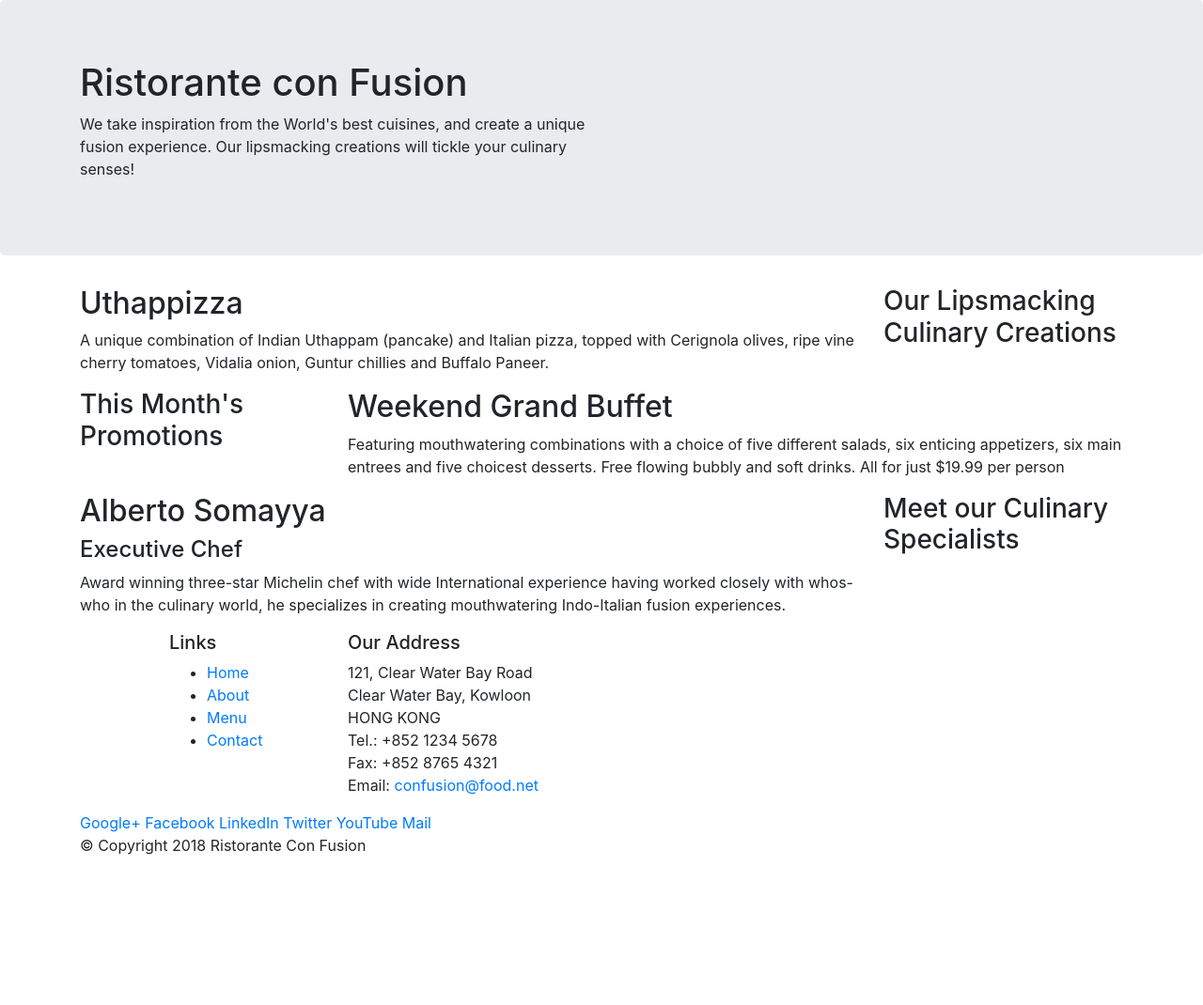
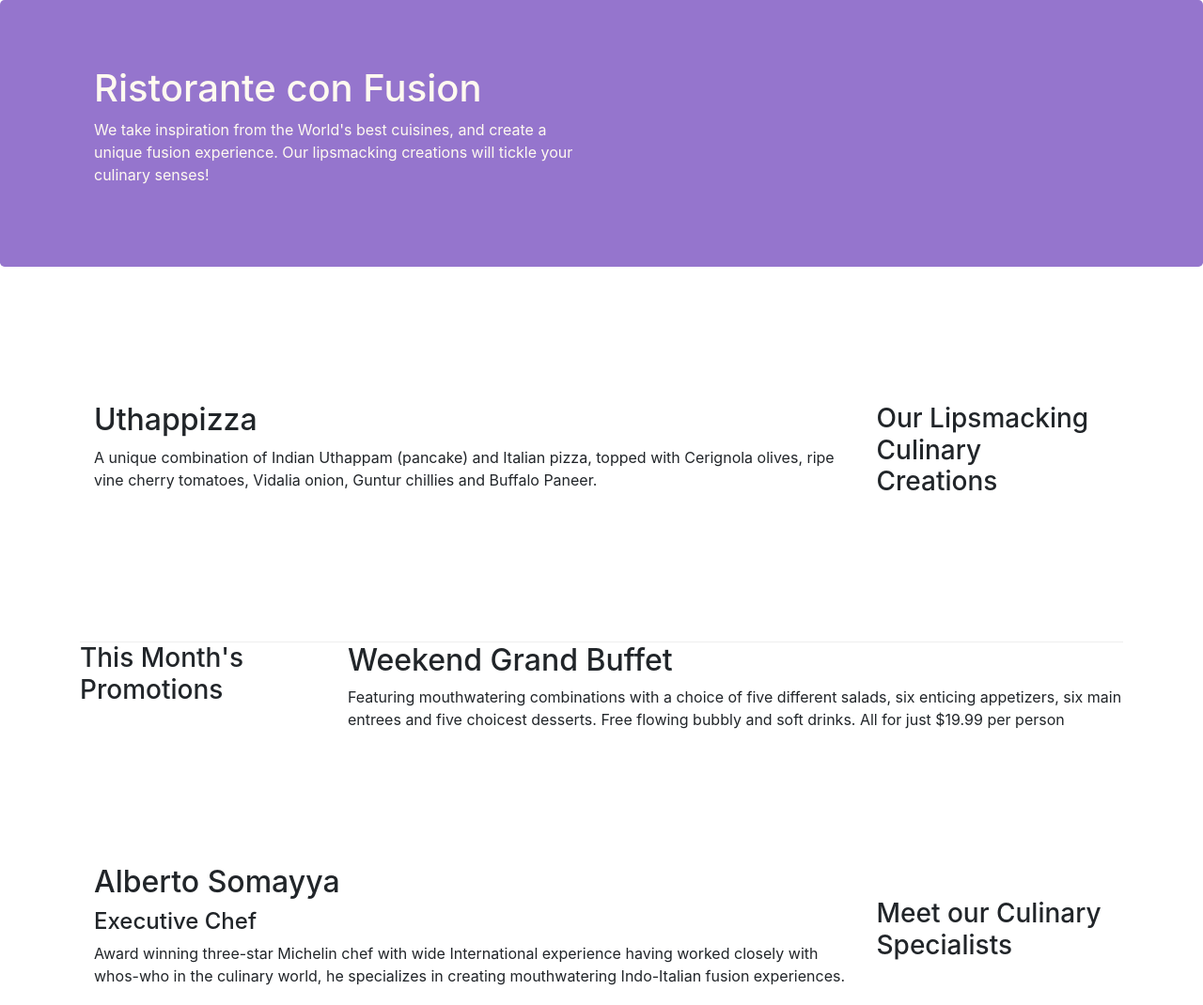
Before and after one commit to agung-prasetia/git-test, a website: page index.html in a window 1280 px wide. Shown: the top 1070 px of the page at 94% size. Before the commit the page ends 928 px from the top, so only its background shows below. Drawn offline with nearby package versions, Linux system fonts and the light colour scheme.

Commit message:
complete session

```diff
--- /dev/null
+++ b/css/styles.css
@@ -0,0 +1,30 @@
+.row-header {
+  margin: 0px auto;
+  padding: 0px auto;
+}
+
+.row-content {
+  margin: 0px auto;
+  padding: 50px 0px 50px 0px;
+  border-bottom: 1px ridge;
+  min-height: 400px;
+}
+
+.footer {
+  background-color: #d1c4e9;
+  margin: 0px auto;
+  padding: 20px 0px 20px 0px;
+}
+
+.jumbotron {
+  padding: 70px 30px 70px 30px;
+  margin: 0px auto;
+  background: #9575cd;
+  color: floralwhite;
+}
+
+.address {
+  font-size: 80%;
+  margin: 0px;
+  color: #0f0f0f;
+}
--- a/index.html
+++ b/index.html
@@ -9,6 +9,7 @@
 
     <!-- Bootstrap CSS -->
     <link rel="stylesheet" href="node_modules/bootstrap/dist/css/bootstrap.min.css">
+    <link rel="stylesheet" href="css/styles.css">
     <title>Ristorante Con Fusion</title>
 </head>
 
@@ -16,7 +17,7 @@
 
     <header class="jumbotron">
         <div class="container">
-            <div class="row">
+            <div class="row row-header">
                 <div class="col-12 col-sm-6">
                     <h1>Ristorante con Fusion</h1>
                     <p>We take inspiration from the World's best cuisines, and create a unique fusion experience. Our lipsmacking creations will tickle your culinary senses!</p>
@@ -28,7 +29,7 @@
     </header>
 
     <div class="container">
-        <div class="row">
+        <div class="row row-content align-items-center">
             <div class="col-12 col-sm-4 order-sm-last col-md-3">
                 <h3>Our Lipsmacking Culinary Creations</h3>
             </div>
@@ -49,7 +50,7 @@
             </div>
         </div>
 
-        <div class="row">
+        <div class="row row-content align-items-center">
             <div class="col-12 col-sm-4 order-sm-last col-md-3">
                 <h3>Meet our Culinary Specialists</h3>
             </div>
@@ -61,12 +62,12 @@
         </div>
     </div>
 
-    <footer>
+    <footer class="footer">
         <div class="container">
             <div class="row">
                 <div class="col-4 offset-1 col-sm-2">
                     <h5>Links</h5>
-                    <ul>
+                    <ul class="list-unstyled">
                         <li><a href="#">Home</a></li>
                         <li><a href="#">About</a></li>
                         <li><a href="#">Menu</a></li>
@@ -84,8 +85,8 @@
 		              Email: <a href="mailto:confusion@food.net">confusion@food.net</a>
 		           </address>
                 </div>
-                <div class="col-12 col-4">
-                    <div>
+                <div class="col-12 col-sm-4 align-self-center">
+                    <div class="text-center">
                         <a href="http://google.com/+">Google+</a>
                         <a href="http://www.facebook.com/profile.php?id=">Facebook</a>
                         <a href="http://www.linkedin.com/in/">LinkedIn</a>
@@ -95,7 +96,7 @@
                     </div>
                 </div>
            </div>
-           <div class="row">
+           <div class="row justify-content-center">
                 <div class="col-auto">
                     <p>© Copyright 2018 Ristorante Con Fusion</p>
                 </div>
```
Also changed, not shown: 1 other file.
